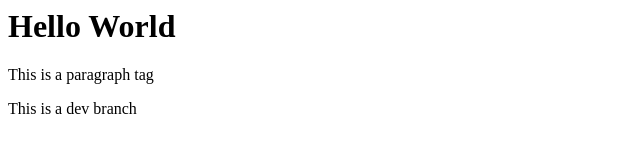
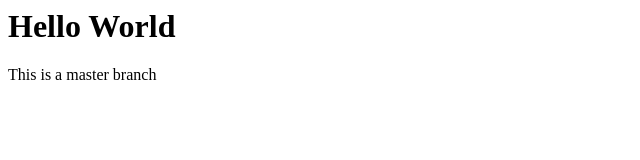
Before and after one commit to NoobProgrammerRoy/lti-git, a plain HTML site: page index.html in a window 1280 px wide. Shown: the whole page, without its empty margins (0-640 px from the left). Drawn offline with Linux system fonts and the light colour scheme.

Commit message:
Chamged index.html

```diff
--- a/index.html
+++ b/index.html
@@ -1,3 +1,2 @@
 <h1>Hello World</h1>
-<p>This is a paragraph tag</p>
-<p>This is a dev branch</p>
+<p>This is a master branch</p>
```
